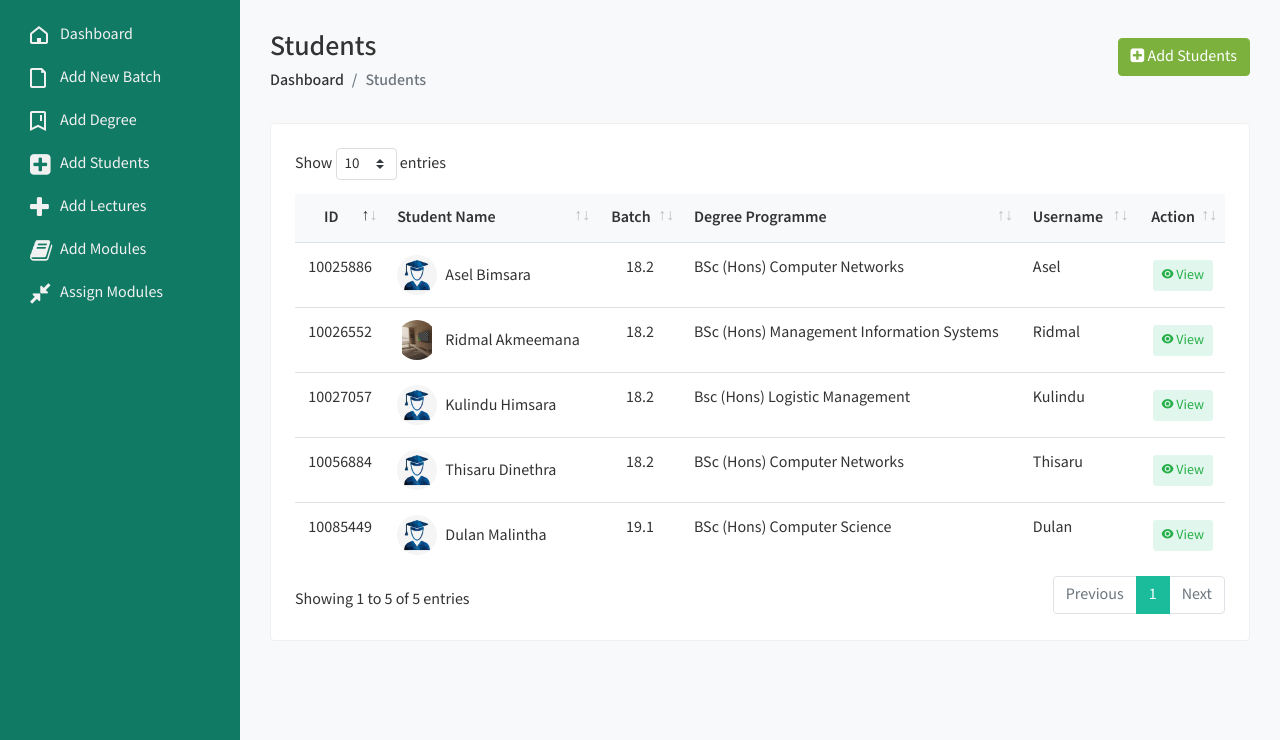
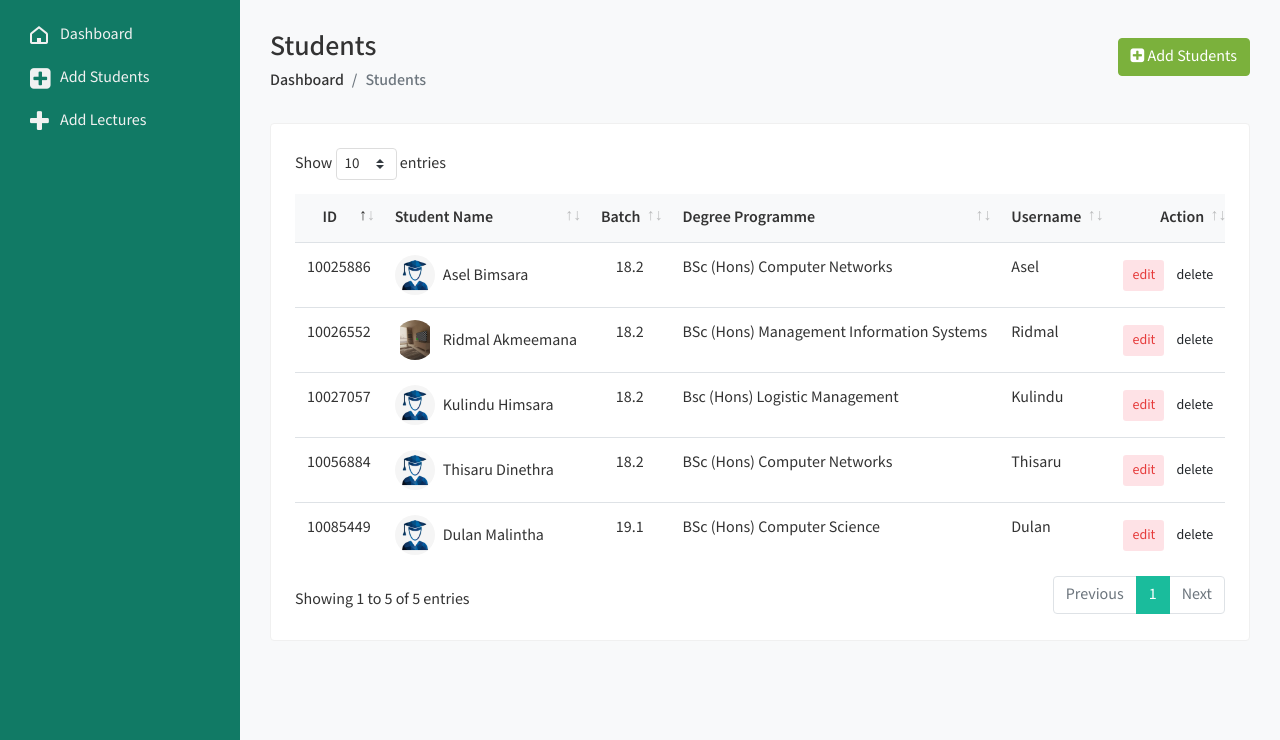
Before and after one commit to HesaraMahela/Qr_attendants_app, a PHP site: page /QR_Attendance/add_students.php in a window 1280 px wide. Shown: the part 60-800 px from the top of the page. Run offline with PHP 8.4, Linux system fonts and the light colour scheme; a user stored in the database is signed in; data comes from the database, SQL or seed files in the repository.

Commit message:
some sidebar links were commented

```diff
--- a/User/markAttendance.php
+++ b/User/markAttendance.php
@@ -18,6 +18,7 @@ VALUES ('$userName', '$lec_id', '$lat', '$lng', current_timestamp(), '$ispresent
 
 
 
+
 if(mysqli_query($conn, $sql)){
     $myObj=new \stdClass();
     $myObj->success = 'true';
--- a/User/userImageUpload.php
+++ b/User/userImageUpload.php
@@ -26,7 +26,7 @@ header("Content-Type: application/json; charset=UTF-8");
 					$myObj=new \stdClass();
                     $myObj->success = 'true';
 
-                    $myJSON = json_encode($myObj);
+                    $myJSON = json_encode($myObj);//{'success':true}
                     echo $myJSON;
 
                 }
--- a/add_students.php
+++ b/add_students.php
@@ -285,9 +285,15 @@
 
 													<td class="text-right">
 														<div class="actions">
-															<a class="btn btn-sm bg-success-light" href="st_edit.php?st_username=<?php echo $row['st_username']; ?>">
-																<i class="fe fe-eye"></i> View
+                                                            <span>
+                                                              <a class="btn btn-sm bg-danger-light" href="st_edit.php?st_username=<?php echo $row['st_username'];#edit_details ?>">
+																 edit
 															</a>
+                                                                <a class="btn btn-sm bg-dark-light" href="st_edit.php?st_username=<?php echo $row['st_username'];#delete_modal ?>">
+																 delete
+															</a>
+                                                            </span>
+
 														</div>
 													</td>
 												</tr>
--- a/sidebar.php
+++ b/sidebar.php
@@ -6,13 +6,13 @@
 								<a href="home.php"><i class="fe fe-home"></i> <span>Dashboard</span></a>
 							</li>
 
-							<li>
-								<a href="add_batch.php"><i class="fe fe-file"></i> <span>Add New Batch</span></a>
-							</li>
-
-							<li>
-								<a href="add_programmes.php"><i class="fe fe-bookmark"></i> <span>Add Degree</span></a>
-							</li>
+<!--							<li> -->
+<!--								<a href="add_batch.php"><i class="fe fe-file"></i> <span>Add New Batch</span></a>-->
+<!--							</li>-->
+<!---->
+<!--							<li> -->
+<!--								<a href="add_programmes.php"><i class="fe fe-bookmark"></i> <span>Add Degree</span></a>-->
+<!--							</li>-->
 
 							<li>
 								<a href="add_students.php"><i class="fa fa-plus-square"></i> <span>Add Students</span></a>
@@ -21,14 +21,15 @@
 							<li>
 								<a href="add_lectures.php"><i class="fa fa-plus"></i> <span>Add Lectures</span></a>
 							</li>
+<!---->
+<!--							<li> -->
+<!--								<a href="add_modules.php"><i class="fa fa-book"></i> <span>Add Modules</span></a>-->
+<!--							</li>-->
+<!---->
+<!--							<li> -->
+<!--								<a href="assign_modules.php"><i class="fa fa-compress"></i> <span>Assign Modules</span></a>-->
+<!--							</li>-->
 
-							<li>
-								<a href="add_modules.php"><i class="fa fa-book"></i> <span>Add Modules</span></a>
-							</li>
-
-							<li>
-								<a href="assign_modules.php"><i class="fa fa-compress"></i> <span>Assign Modules</span></a>
-							</li>
 
 						</ul>
 					</div>
--- /dev/null
+++ b/st_delete.php
@@ -0,0 +1 @@
+<?php
--- a/st_edit.php
+++ b/st_edit.php
@@ -174,7 +174,7 @@
 					</div>
 
 			<!-- Edit Details Modal-->
-			<div class="modal fade" id="edit_details" aria-hidden="true" role="dialog">
+			<div class="modal fade" id="edit_details" aria-hidden="true" role="dialog" >
 				<div class="modal-dialog modal-dialog-centered" role="document" >
 					<div class="modal-content">
 						<div class="modal-header">
```
